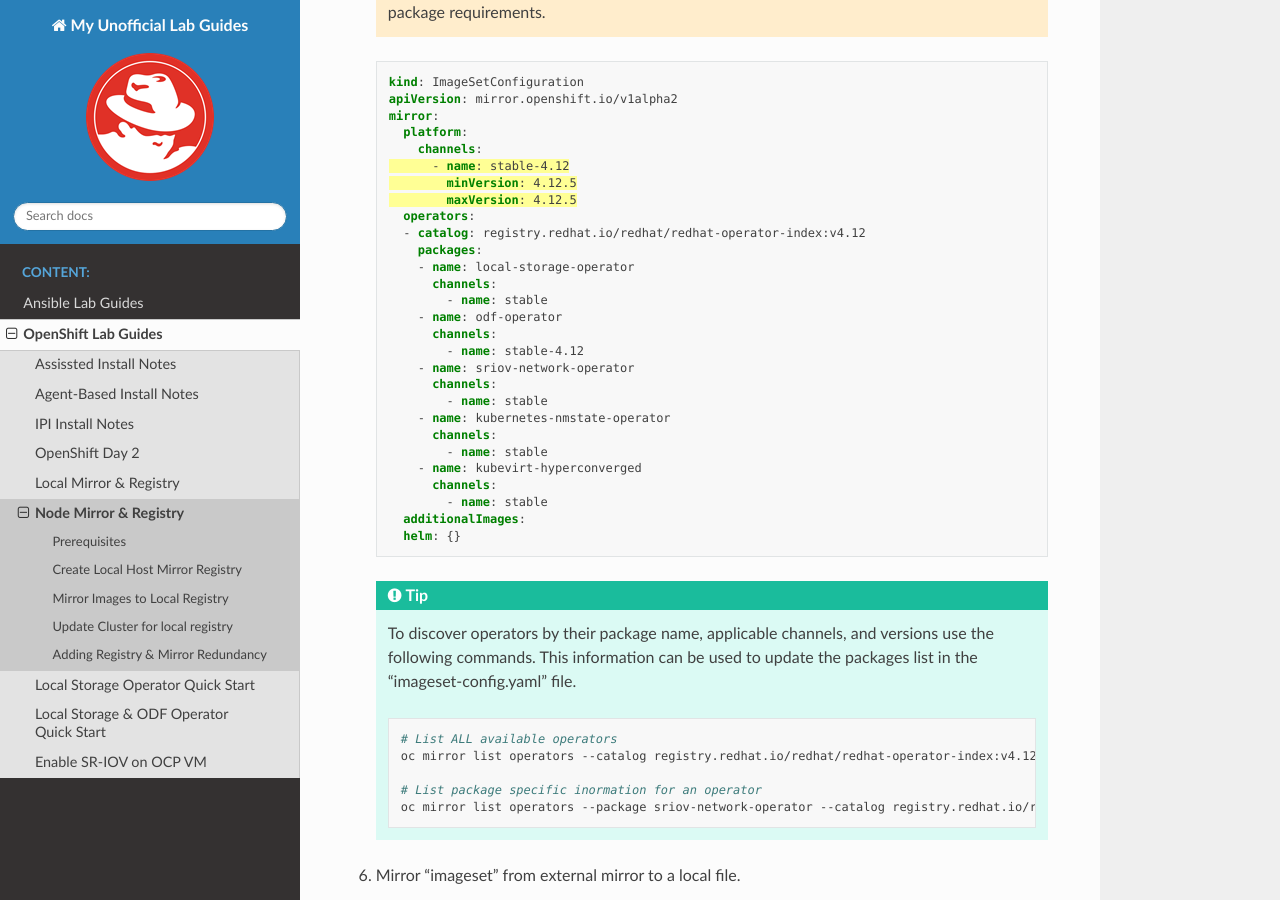
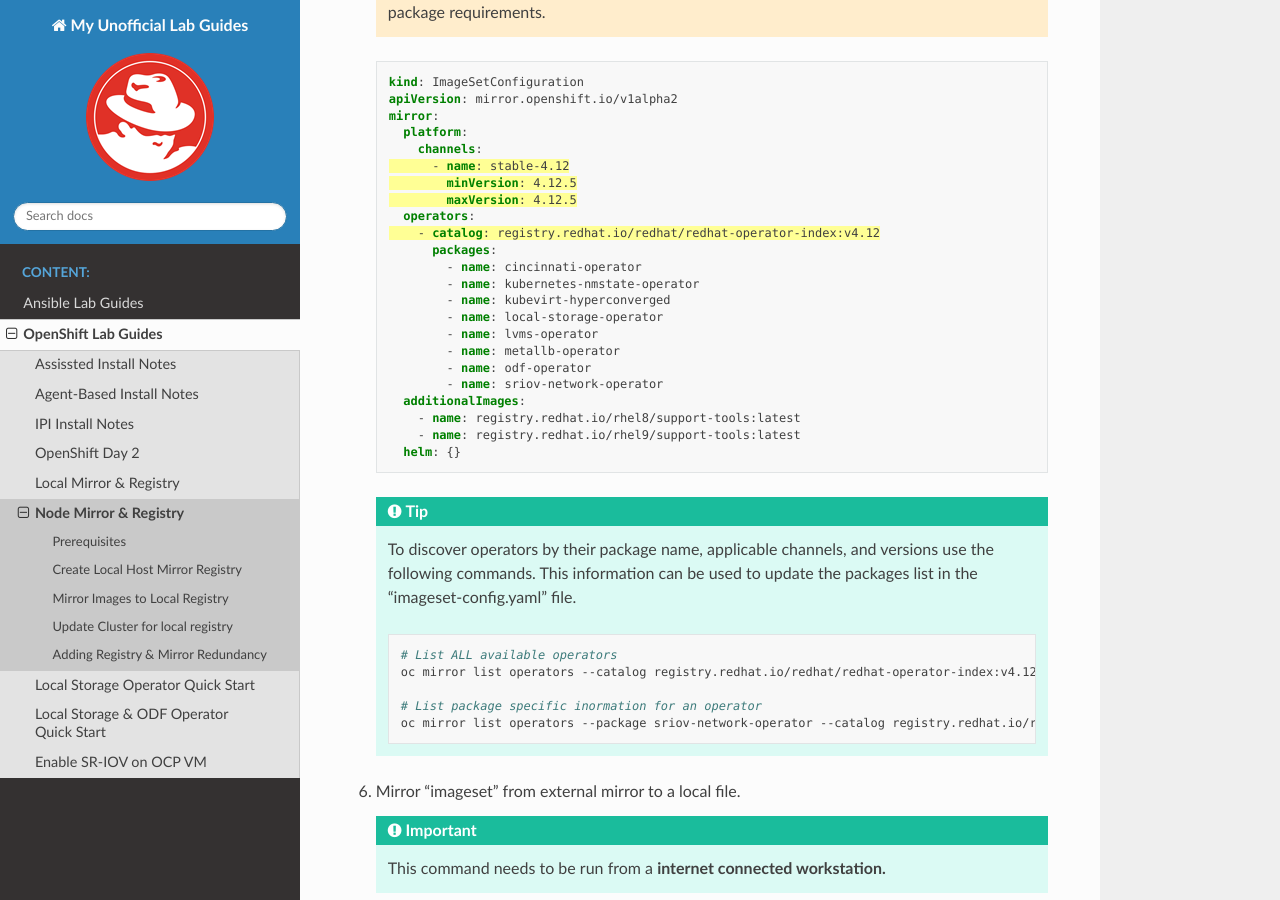
Before and after one commit to vtog/labGuides, a Sphinx documentation site: the page built from source/ocp/node-mirror-registry.rst, in a window 1280 px wide and 900 px high, scrolled down 1299 px. Built offline with Sphinx 7.4.7 and the Read the Docs theme 2.0.0, drawn with Linux system fonts in a browser that asks for light colours; pages that are not in the unit, such as notebooks, are missing from menus.

Commit message:
updated imageset example to include some additionalimages

```diff
--- a/source/ocp/node-mirror-registry.rst
+++ b/source/ocp/node-mirror-registry.rst
@@ -69,24 +69,19 @@
               minVersion: 4.12.5
               maxVersion: 4.12.5
         operators:
-        - catalog: registry.redhat.io/redhat/redhat-operator-index:v4.12
-          packages:
-          - name: local-storage-operator
-            channels:
-              - name: stable
-          - name: odf-operator
-            channels:
-              - name: stable-4.12
-          - name: sriov-network-operator
-            channels:
-              - name: stable
-          - name: kubernetes-nmstate-operator
-            channels:
-              - name: stable
-          - name: kubevirt-hyperconverged
-            channels:
-              - name: stable
+          - catalog: registry.redhat.io/redhat/redhat-operator-index:v4.12
+            packages:
+              - name: cincinnati-operator
+              - name: kubernetes-nmstate-operator
+              - name: kubevirt-hyperconverged
+              - name: local-storage-operator
+              - name: lvms-operator
+              - name: metallb-operator
+              - name: odf-operator
+              - name: sriov-network-operator
         additionalImages:
+          - name: registry.redhat.io/rhel8/support-tools:latest
+          - name: registry.redhat.io/rhel9/support-tools:latest
         helm: {}
 
    .. tip:: To discover operators by their package name, applicable channels,
```
Also changed, not shown: other parts of source/ocp/node-mirror-registry.rst (+1 -1 lines).
